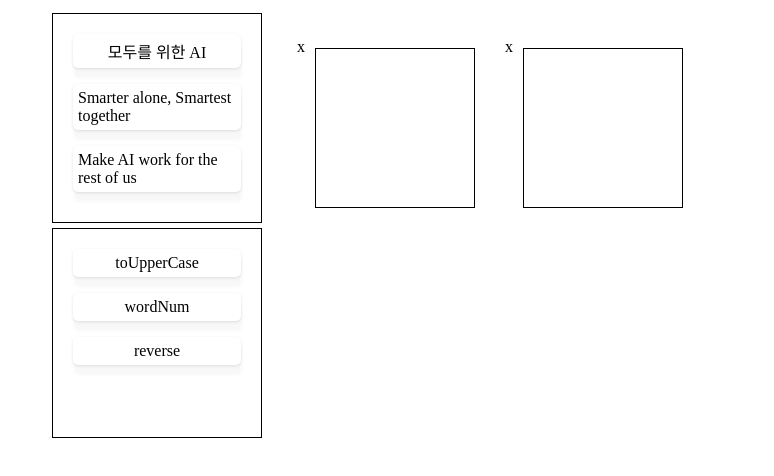
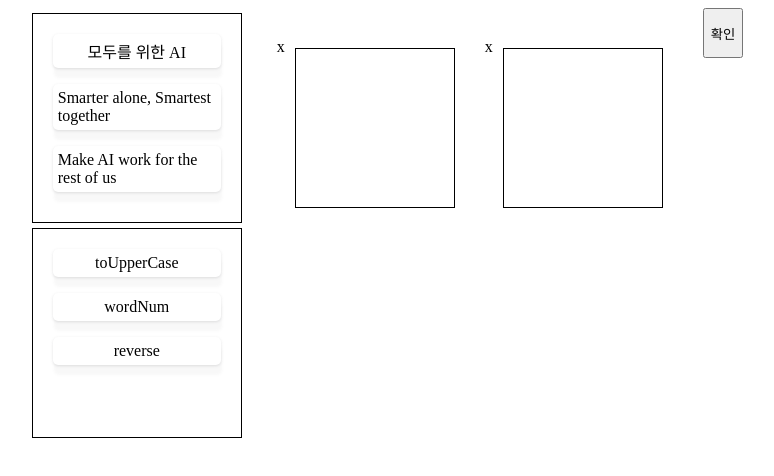
Before and after one commit to OseungKwon/algorima-test, a React app: page / in a window 1280 px wide. Shown: the top 476 px of the page, without its empty margins (255-1029 px from the left). Built offline with nearby package versions, Linux system fonts and the light colour scheme.

Commit message:
FEAT : 연산 결과 로직 추가

```diff
--- a/src/App.js
+++ b/src/App.js
@@ -17,11 +17,12 @@ const lists = {
 };
 
 const onDragStart = (startId, setCurEl) => {
-  console.log("start", startId);
   setCurEl(startId.source.droppableId);
 };
 
-const onDragEnd = (result, items, box, setItems, setBox, setCurEl) => {
+const onDragEnd = (result, handleElement) => {
+  const { box, items, setBox, lists, setItems, setCurEl } = handleElement;
+
   // id에따라 drop 가능하도록
   if (!result.destination) return;
   const { source, destination } = result;
@@ -35,20 +36,33 @@ const onDragEnd = (result, items, box, setItems, setBox, setCurEl) => {
   ) {
     setItems({
       ...items,
-      [srcId]: items[srcId].filter((_, i) => i !== source.index)
+      [srcId]: lists[srcId].filter((_, i) => i !== source.index)
     });
     setBox({
       ...box,
-      [boxType]: items[srcId].filter((_, i) => i === source.index)[0].content
+      [boxType]: lists[srcId].filter((_, i) => i === source.index)[0].content
     });
   }
   setCurEl("");
+};
+
+const onResult = (box, setResult) => {
+  const { dataBox, funcBox } = box;
+  if (funcBox === "toUpperCase") {
+    setResult(dataBox.toUpperCase());
+    console.log(dataBox.toUpperCase());
+  } else if (funcBox === "reverse") {
+    setResult(dataBox.split("").reverse().join(""));
+  } else if (funcBox === "wordNum") {
+    setResult(dataBox.split(" ").length);
+  }
 };
 
 function App() {
   const [items, setItems] = useState(lists);
   const [box, setBox] = useState({ dataBox: "", funcBox: "" });
   const [curEl, setCurEl] = useState("");
+  const [result, setResult] = useState("");
 
   const handleElement = {
     items: items,
@@ -56,16 +70,15 @@ function App() {
     box: box,
     setBox: setBox,
     curEl: curEl,
+    setCurEl: setCurEl,
     lists: lists
   };
 
-  console.log(curEl);
+  console.log("result", result);
   return (
     <div style={{ display: "flex", justifyContent: "center", height: "100%" }}>
       <DragDropContext
-        onDragEnd={(result) =>
-          onDragEnd(result, items, box, setItems, setBox, setCurEl)
-        }
+        onDragEnd={(result) => onDragEnd(result, handleElement)}
         onDragStart={(startId) => onDragStart(startId, setCurEl)}
       >
         <div>
@@ -84,6 +97,15 @@ function App() {
           <DataBlock id="funcBox" handleElement={handleElement} />
         </div>
       </DragDropContext>
+      <button
+        style={{ height: 50 }}
+        onClick={() => {
+          onResult(box, setResult);
+        }}
+      >
+        확인
+      </button>
+      <div>{result}</div>
     </div>
   );
 }
--- a/src/components/DataBlock.js
+++ b/src/components/DataBlock.js
@@ -7,7 +7,7 @@ const Box = styled.div`
   border: 1px solid black;
   border: ${(props) => {
     if (props.isDraggingOver) {
-      console.log("props", props.curEl, props.dropBoxId);
+      //console.log("props", props.curEl, props.dropBoxId);
       if (props.curEl === "datas") {
         if (props.dropBoxId === "dataBox") return "2px dashed gray";
         else return "1px solid red";
@@ -30,8 +30,8 @@ const XBtn = styled.div`
 
 const DataBlock = ({ id, handleElement }) => {
   const { box, items, setBox, lists, setItems, curEl } = handleElement;
-  console.log("b", box);
-  const handleXBtn = (id) => {
+  //console.log("b", box);
+  const handleXBtn = () => {
     if (id === "dataBox") {
       setItems({ ...items, datas: [...lists.datas] });
     } else {
@@ -42,7 +42,7 @@ const DataBlock = ({ id, handleElement }) => {
   return (
     <>
       <XBtn
-        onClick={(id) => {
+        onClick={() => {
           handleXBtn(id);
         }}
       >
--- a/src/components/ListBlock.js
+++ b/src/components/ListBlock.js
@@ -27,7 +27,7 @@ const ListBlock = ({ id, list }) => {
   return (
     <Droppable droppableId={id} key={id}>
       {(provided, snapshot) => {
-        console.log("!provied", provided, "1snpa", snapshot);
+        //console.log("!provied", provided, "1snpa", snapshot);
         return (
           <List
             {...provided.droppableProps}
```
